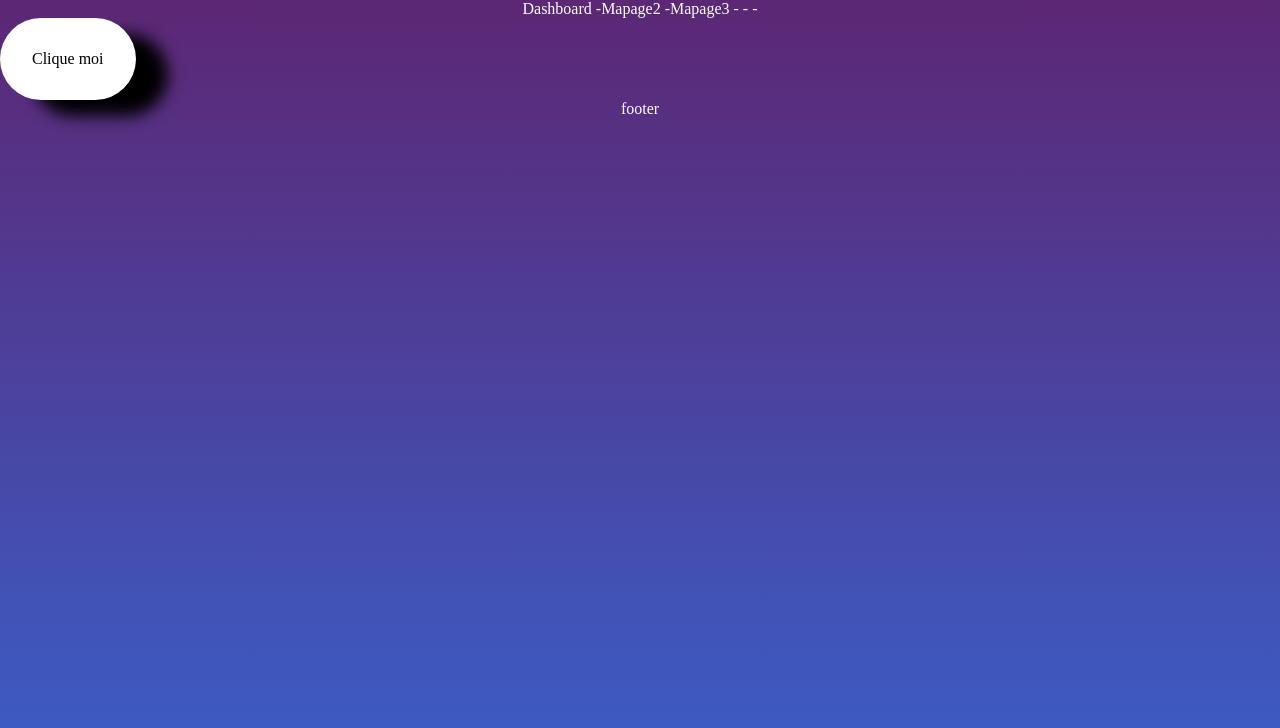
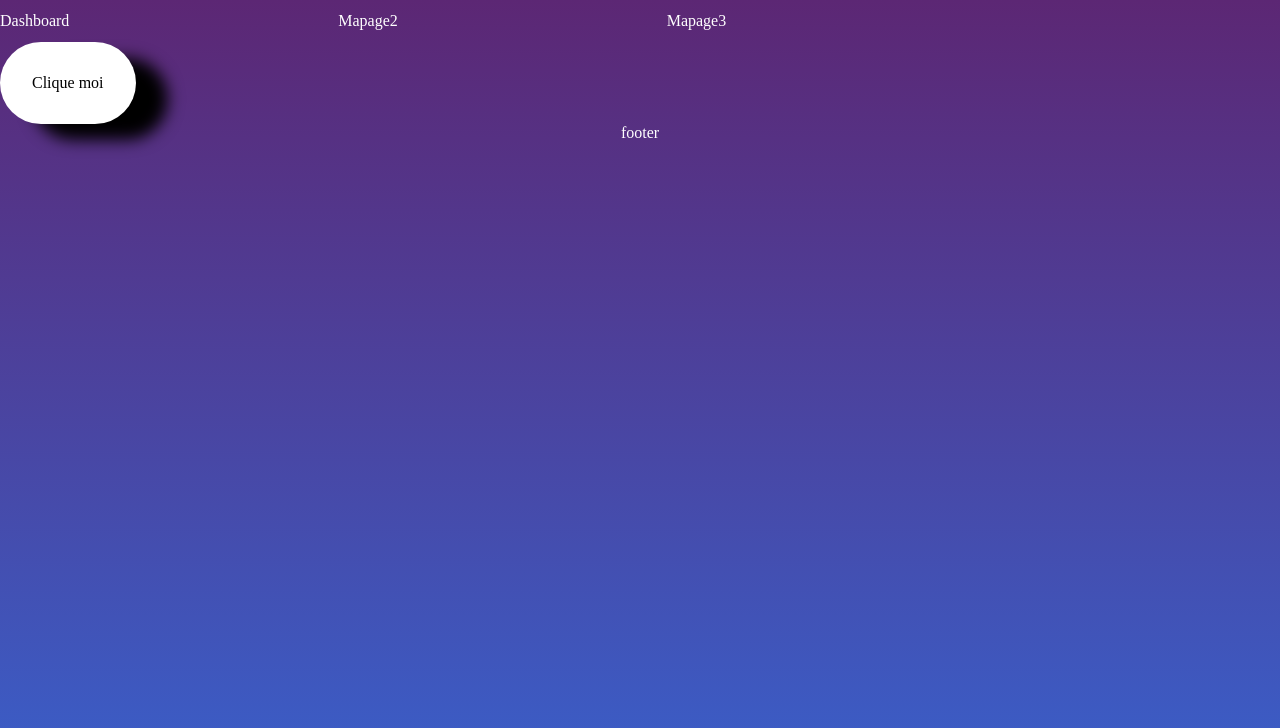
Before and after one commit to AlexandraJUREDIEU/NestEgg.App, a React (Vite) app: page /Admin in a window 1280 px wide. Shown: the top 728 px of the page. Built offline with nearby package versions, Linux system fonts and the light colour scheme.

Commit message:
💄: add style header
Ajout du style pour le header

```diff
--- a/src/composants/Header.jsx
+++ b/src/composants/Header.jsx
@@ -5,7 +5,12 @@ import styled from 'styled-components';
 import { NavLink } from "react-router-dom";
 
 
-const StyleButton = styled.header`
+const StyleHeader = styled.header`
+    display: flex;
+    align-items: center;
+    justify-content: space-between;
+    padding: 0.75em 1em 0.75em 0em;
+    z-index: 100;
 `;
 
 
@@ -19,11 +24,13 @@ function Header(props) {
   //Return (qu'est ce qu'il affche)
   return (<>
     <nav>
-        <NavLink to={{pathname:`./${props.page1}`}}>{props.page1}</NavLink> -
-        <NavLink to={{pathname:`./${props.page2}`}}>{props.page2}</NavLink> -
-        <NavLink to={{pathname:`./${props.page3}`}}>{props.page3}</NavLink> -
-        <NavLink to={{pathname:`./${props.page4}`}}>{props.page4}</NavLink> -
-        <NavLink to={{pathname:`./${props.page5}`}}>{props.page5}</NavLink> -
+        <StyleHeader>
+            <NavLink to={{pathname:`./${props.page1}`}}>{props.page1}</NavLink>
+            <NavLink to={{pathname:`./${props.page2}`}}>{props.page2}</NavLink>
+            <NavLink to={{pathname:`./${props.page3}`}}>{props.page3}</NavLink>
+            <NavLink to={{pathname:`./${props.page4}`}}>{props.page4}</NavLink>
+            <NavLink to={{pathname:`./${props.page5}`}}>{props.page5}</NavLink>
+        </StyleHeader>
     </nav>
     </>);
 }
```
